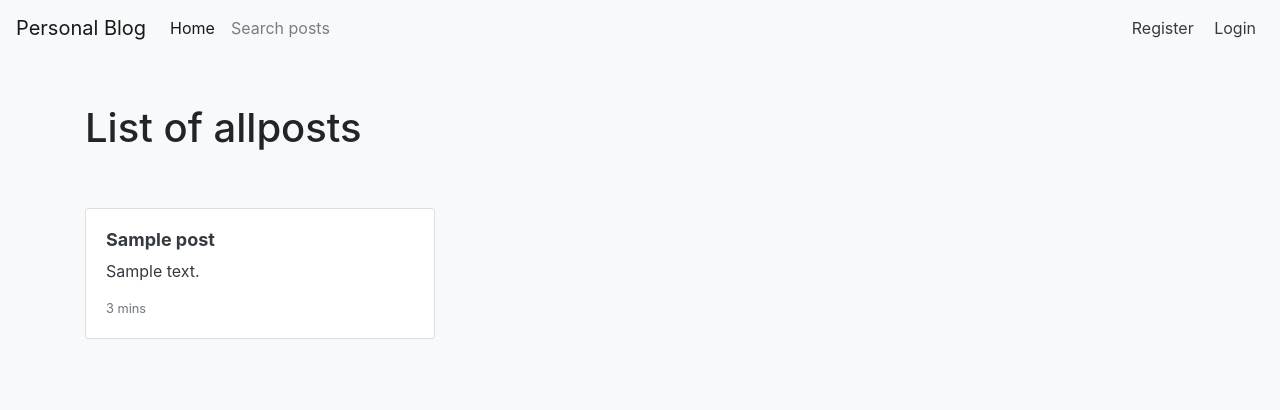
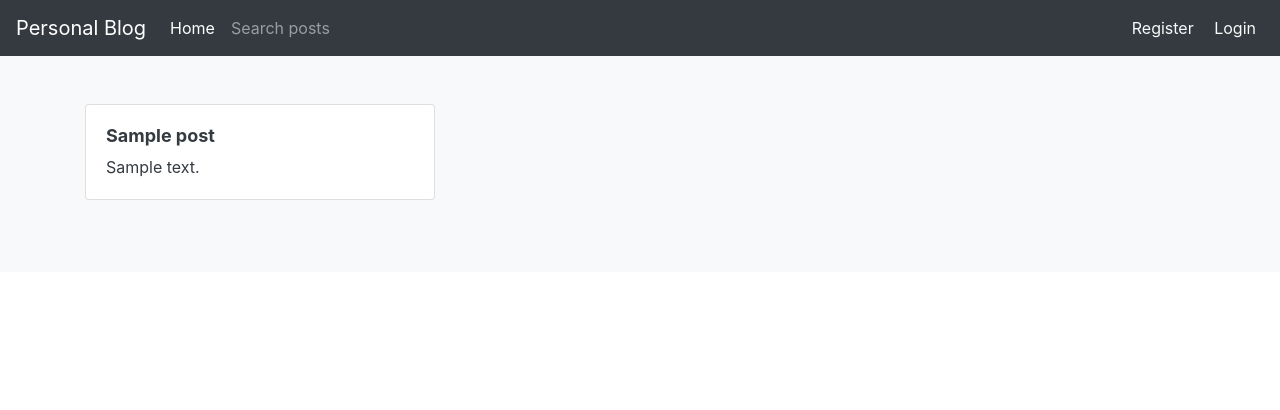
Before and after one commit to yashasbharadwaj1/tiepersonalblog, a Django app: page / in a window 1280 px wide. Shown: the top 410 px of the page. Run offline with Django 4.2, Linux system fonts and the light colour scheme; tables that the repository leaves empty hold one stand-in row (values such as "Sample post"); some libraries are stand-ins or nearby versions.

Commit message:
made changes to templates

```diff
--- a/templates/base/nav-main.html
+++ b/templates/base/nav-main.html
@@ -1,5 +1,5 @@
 
- <nav class="navbar navbar-expand-lg navbar-light bg-light">
+ <nav class="navbar navbar-expand-lg navbar-dark bg-dark">
     <a class="navbar-brand" href="#">Personal Blog</a>
     <button class="navbar-toggler" type="button" data-toggle="collapse" data-target="#navbarSupportedContent"
       aria-controls="navbarSupportedContent" aria-expanded="false" aria-label="Toggle navigation">
@@ -20,10 +20,10 @@
     </div>
 
     {% if request.user.is_authenticated %}
-    <span class="dot"></span>
+
     <ul class="navbar-nav">
         <li class="nav-item dropdown">
-            <a class="nav-link dropdown-toggle text-dark" href="#" id="navbarDropdown" role="button"
+            <a class="nav-link dropdown-toggle text-light" href="#" id="navbarDropdown" role="button"
                 data-toggle="dropdown" aria-haspopup="true" aria-expanded="false">
             </a>
             <div class="dropdown-menu dropdown-menu-right" aria-labelledby="navbarDropdown">
@@ -40,8 +40,8 @@
     </ul>
     {% else %}
     <nav>
-        <a class="p-2 text-dark" href="{% url "account:signup" %}">Register</a>
-        <a class="p-2 text-dark" href="{% url "account:signin" %}">Login</a>
+        <a class="p-2 text-light" href="{% url "account:signup" %}">Register</a>
+        <a class="p-2 text-light" href="{% url "account:signin" %}">Login</a>
     </nav>
     {% endif %}
 </div>
--- a/templates/blog/home.html
+++ b/templates/blog/home.html
@@ -7,19 +7,15 @@ The Post
 <div class="album py-5 bg-light">
     <div class="container">
       <div class="row">
-        <div class="col-12 pb-5">
-          <h1> List of allposts </h1>
-        </div>
+
         {% for post in allposts %}
         <div class="col-md-4">
           <a class="text-dark" href="{{post.get_absolute_url}}">
             <div class="card mb-4 box-shadow">
               <div class="card-body">
-                <h2 style="font-size:18px;font-weight:bold">{{post.title|truncatechars:50}}</h2>
-                <p class="card-text">{{post.excerpt|truncatechars:50}}</p>
-                <div class="d-flex justify-content-between align-items-center">
-                  <small class="text-muted">3 mins</small>
-                </div>
+                <h2 style="font-size:18px;font-weight:bold">{{post.title|truncatewords:100}}</h2>
+                <p class="card-text">{{post.excerpt|truncatewords:100}}</p>
+
               </div>
             </div>
           </a>
```
Also changed, not shown: templates/blog/single.html (+7 -16 lines).
